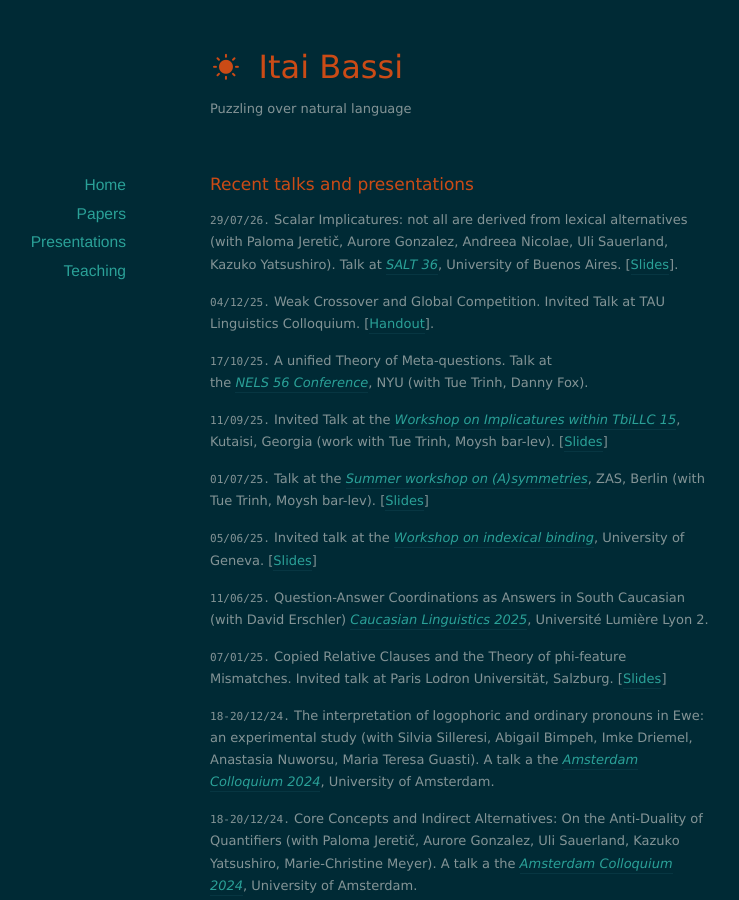
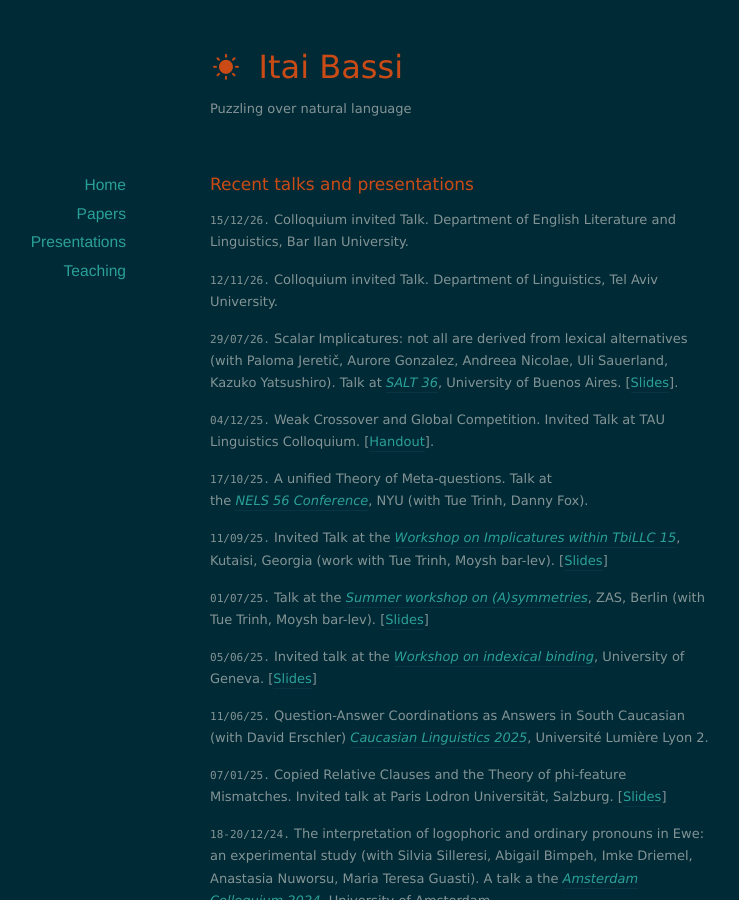
Before and after one commit to itaibassi/itaibassi.github.io, a Jekyll site: the page built from presentations/index.markdown, in a window 1280 px wide and 900 px high. Shown: the whole window, without its empty margins (180-919 px from the left). Built offline with Jekyll 4.4.1, drawn with Linux system fonts in a browser that asks for light colours; nearby versions of some CDN libraries.

Commit message:
Update index.markdown

```diff
--- a/presentations/index.markdown
+++ b/presentations/index.markdown
@@ -7,6 +7,11 @@ title: Recent Presentations
 
 
 # Recent talks and presentations
+
+`15/12/26.`  Colloquium invited Talk.  Department of   English Literature and Linguistics, Bar Ilan University.
+
+
+`12/11/26.`  Colloquium invited Talk.  Department of   Linguistics, Tel Aviv University.
 
 
 `29/07/26.`  Scalar Implicatures: not all are derived from
```
